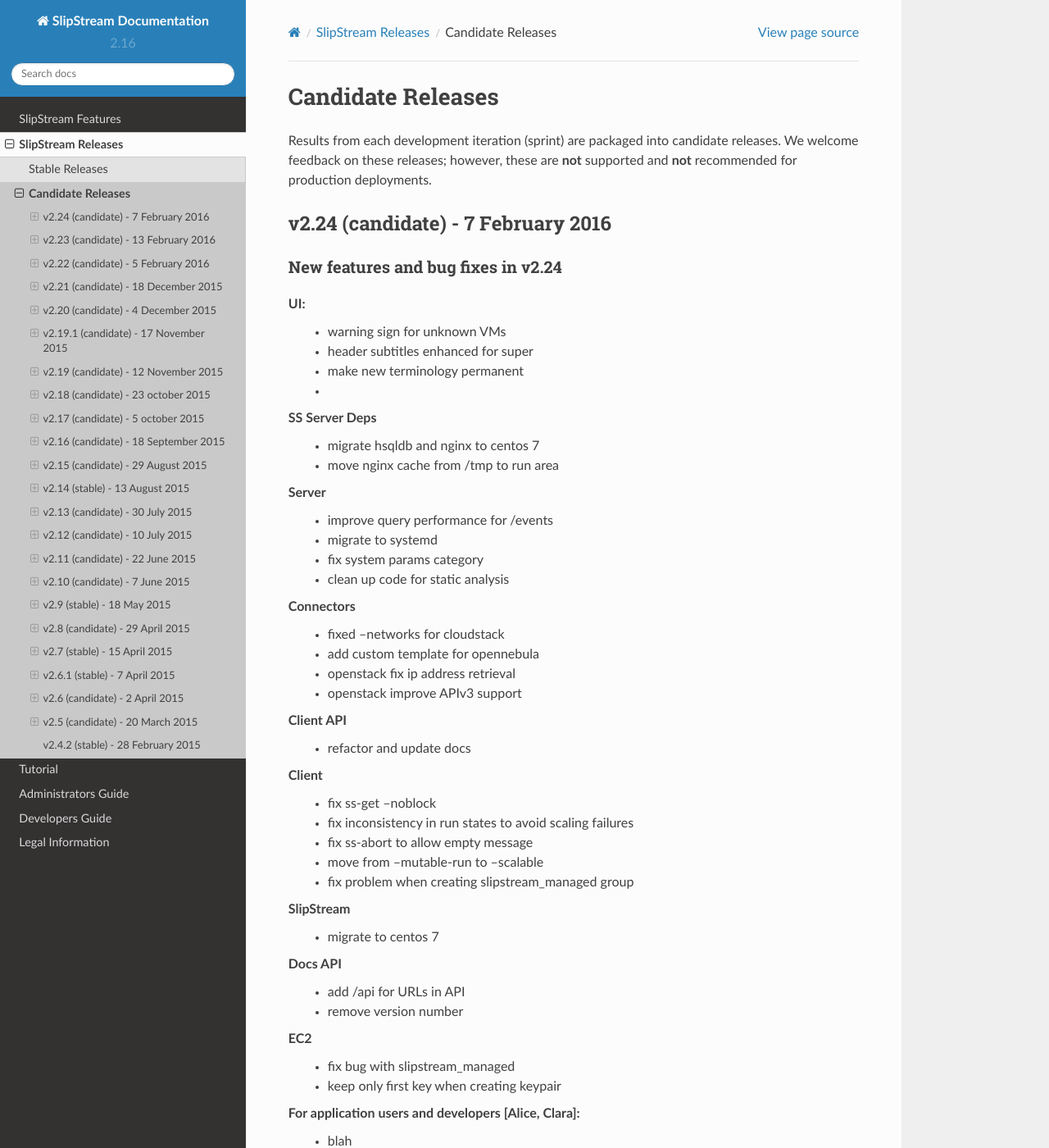
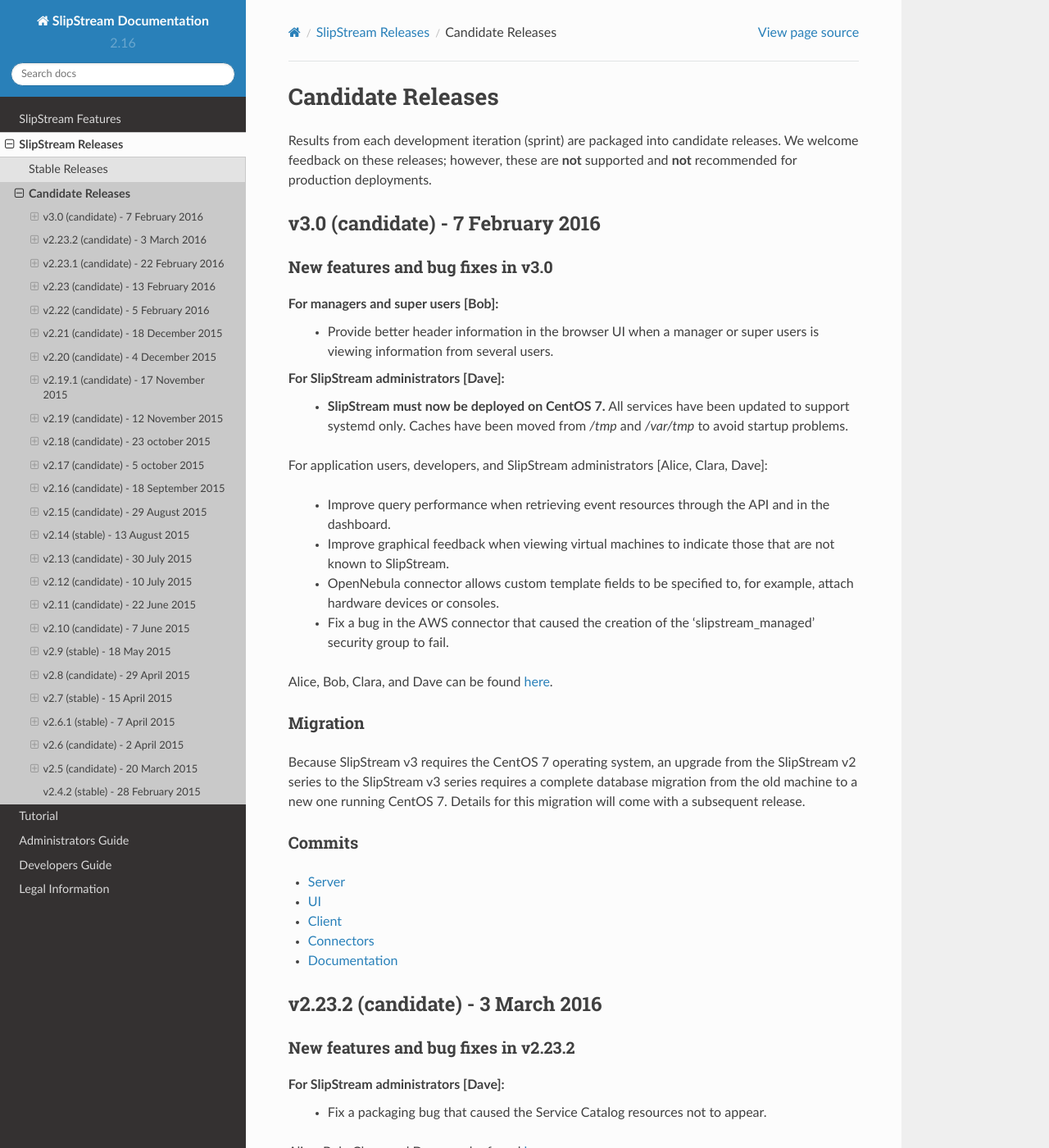
Before and after one commit to slipstream/SlipStreamDocumentation, a Sphinx documentation site: the page built from docs/release_notes/candidate_releases.rst, in a window 1280 px wide and 1400 px high. Shown: the whole window at 82% size. Built offline with Sphinx 7.4.7 and the Read the Docs theme 2.0.0, drawn with Linux system fonts in a browser that asks for light colours; some of the changed text lies outside the part shown.

Commit message:
add release notes for last three releases

```diff
--- a/docs/release_notes/candidate_releases.rst
+++ b/docs/release_notes/candidate_releases.rst
@@ -6,68 +6,31 @@
 these are **not** supported and **not** recommended for production
 deployments.
 
-v2.24 (candidate) - 7 February 2016
-------------------------------------
+v3.0 (candidate) - 7 February 2016
+----------------------------------
 
-New features and bug fixes in v2.24
-~~~~~~~~~~~~~~~~~~~~~~~~~~~~~~~~~~~
+New features and bug fixes in v3.0
+~~~~~~~~~~~~~~~~~~~~~~~~~~~~~~~~~~
 
-UI:
- - warning sign for unknown VMs
- - header subtitles enhanced for super
- - make new terminology permanent
- -
-
-SS Server Deps
- - migrate hsqldb and nginx to centos 7
- - move nginx cache from /tmp to run area
-
-Server
- - improve query performance for /events
- - migrate to systemd
- - fix system params category
- - clean up code for static analysis
-
-Connectors
- - fixed --networks for cloudstack
- - add custom template for opennebula
- - openstack fix ip address retrieval
- - openstack improve APIv3 support
-
-Client API
- - refactor and update docs
-
-Client
- - fix ss-get --noblock
- - fix inconsistency in run states to avoid scaling failures
- - fix ss-abort to allow empty message
- - move from --mutable-run to --scalable
- - fix problem when creating slipstream_managed group
-
-SlipStream
- - migrate to centos 7
-
-Docs API
- - add /api for URLs in API
- - remove version number
-
-EC2
- - fix bug with slipstream_managed
- - keep only first key when creating keypair
-
-
-For application users and developers [Alice, Clara]:
- - blah
-
-For application developers [Clara]:
- - blah
+For managers and super users [Bob]:
+ - Provide better header information in the browser UI when a manager
+   or super users is viewing information from several users.
 
 For SlipStream administrators [Dave]:
- - blah
+ - **SlipStream must now be deployed on CentOS 7.** All services have
+   been updated to support systemd only.  Caches have been moved from
+   `/tmp` and `/var/tmp` to avoid startup problems.
 
 For application users, developers, and SlipStream administrators
 [Alice, Clara, Dave]:
- - blah
+ - Improve query performance when retrieving event resources through
+   the API and in the dashboard.
+ - Improve graphical feedback when viewing virtual machines to
+   indicate those that are not known to SlipStream.
+ - OpenNebula connector allows custom template fields to be
+   specified to, for example, attach hardware devices or consoles.
+ - Fix a bug in the AWS connector that caused the creation of the
+   'slipstream_managed' security group to fail.
 
 Alice, Bob, Clara, and Dave can be found
 `here <http://sixsq.com/personae/>`_.
@@ -75,16 +38,100 @@
 Migration
 ~~~~~~~~~
 
-Database migration is **not** required from v2.23 to v2.24.
+Because SlipStream v3 requires the CentOS 7 operating system, an
+upgrade from the SlipStream v2 series to the SlipStream v3 series
+requires a complete database migration from the old machine to a new
+one running CentOS 7.  Details for this migration will come with a
+subsequent release.
 
 Commits
 ~~~~~~~
 
--  `Server <https://github.com/slipstream/SlipStreamServer/compare/v2.23-community...v2.24-community>`__
--  `UI <https://github.com/slipstream/SlipStreamUI/compare/v2.23-community...v2.24-community>`__
--  `Client <https://github.com/slipstream/SlipStreamClient/compare/v2.23-community...v2.24-community>`__
--  `Connectors <https://github.com/slipstream/SlipStreamConnectors/compare/v2.23-community...v2.24-community>`__
--  `Documentation <https://github.com/slipstream/SlipStreamDocumentation/compare/v2.23-community...v2.24-community>`__
+-  `Server <https://github.com/slipstream/SlipStreamServer/compare/v2.23.2-community...v3.0-community>`__
+-  `UI <https://github.com/slipstream/SlipStreamUI/compare/v2.23.2-community...v3.0-community>`__
+-  `Client <https://github.com/slipstream/SlipStreamClient/compare/v2.23.2-community...v3.0-community>`__
+-  `Connectors <https://github.com/slipstream/SlipStreamConnectors/compare/v2.23.2-community...v3.0-community>`__
+-  `Documentation <https://github.com/slipstream/SlipStreamDocumentation/compare/v2.23.2-community...v3.0-community>`__
+
+
+v2.23.2 (candidate) - 3 March 2016
+----------------------------------
+
+New features and bug fixes in v2.23.2
+~~~~~~~~~~~~~~~~~~~~~~~~~~~~~~~~~~~~~
+
+For SlipStream administrators [Dave]:
+ - Fix a packaging bug that caused the Service Catalog resources not
+   to appear.
+
+Alice, Bob, Clara, and Dave can be found
+`here <http://sixsq.com/personae/>`_.
+
+Migration
+~~~~~~~~~
+
+Database migration is **not** required from v2.23.1 to v2.23.2.
+
+Commits
+~~~~~~~
+
+-  `Server <https://github.com/slipstream/SlipStreamServer/compare/v2.23.1-community...v2.23.2-community>`__
+-  `UI <https://github.com/slipstream/SlipStreamUI/compare/v2.23.1-community...v2.23.2-community>`__
+-  `Client <https://github.com/slipstream/SlipStreamClient/compare/v2.23.1-community...v2.23.2-community>`__
+-  `Connectors <https://github.com/slipstream/SlipStreamConnectors/compare/v2.23.1-community...v2.23.2-community>`__
+-  `Documentation <https://github.com/slipstream/SlipStreamDocumentation/compare/v2.23.1-community...v2.23.2-community>`__
+
+
+v2.23.1 (candidate) - 22 February 2016
+--------------------------------------
+
+New features and bug fixes in v2.23.1
+~~~~~~~~~~~~~~~~~~~~~~~~~~~~~~~~~~~~~
+
+For application developers [Clara]:
+ - Fixed issues with command line client so that the `ss-get
+   --noblock` option works correctly, `ss-abort` no longer requires a
+   message, and the `ss-execute` option `--mutable-run` has been
+   changed to `--scalable`.
+ - Refactored client clojure API to make actions/functions correspond
+   better to end user needs.
+ - Fix a bug in which the same resource could be added twice.
+
+For SlipStream administrators [Dave]:
+ - Fix packaging issue which left out scripts for periodic usage
+   analysis.
+
+For application users, developers, and SlipStream administrators
+[Alice, Clara, Dave]:
+ - Improved application state handling to avoid race conditions
+   leading to failures when scaling an application.
+ - Improve OpenStack connector to reduce time to retrieve the IP
+   address, to order parameters consistently, and to fix a problem
+   where the domain parameter was ignored.
+ - Extend the OpenStack connector to support the Keystone API v3.
+ - Stratuslab connector has improved logging of networking errors.
+ - CloudStack connector now supports multiple zones.
+ - AWS connector uses only the first SSH key to create a keypair to
+   avoid deployment failures.
+ - New terminology (application, component, image) is now the default
+   in the user interface.
+
+Alice, Bob, Clara, and Dave can be found
+`here <http://sixsq.com/personae/>`_.
+
+Migration
+~~~~~~~~~
+
+Database migration is **not** required from v2.23 to v2.23.1.
+
+Commits
+~~~~~~~
+
+-  `Server <https://github.com/slipstream/SlipStreamServer/compare/v2.23-community...v2.23.1-community>`__
+-  `UI <https://github.com/slipstream/SlipStreamUI/compare/v2.23-community...v2.23.1-community>`__
+-  `Client <https://github.com/slipstream/SlipStreamClient/compare/v2.23-community...v2.23.1-community>`__
+-  `Connectors <https://github.com/slipstream/SlipStreamConnectors/compare/v2.23-community...v2.23.1-community>`__
+-  `Documentation <https://github.com/slipstream/SlipStreamDocumentation/compare/v2.23-community...v2.23.1-community>`__
 
 
 v2.23 (candidate) - 13 February 2016
```
